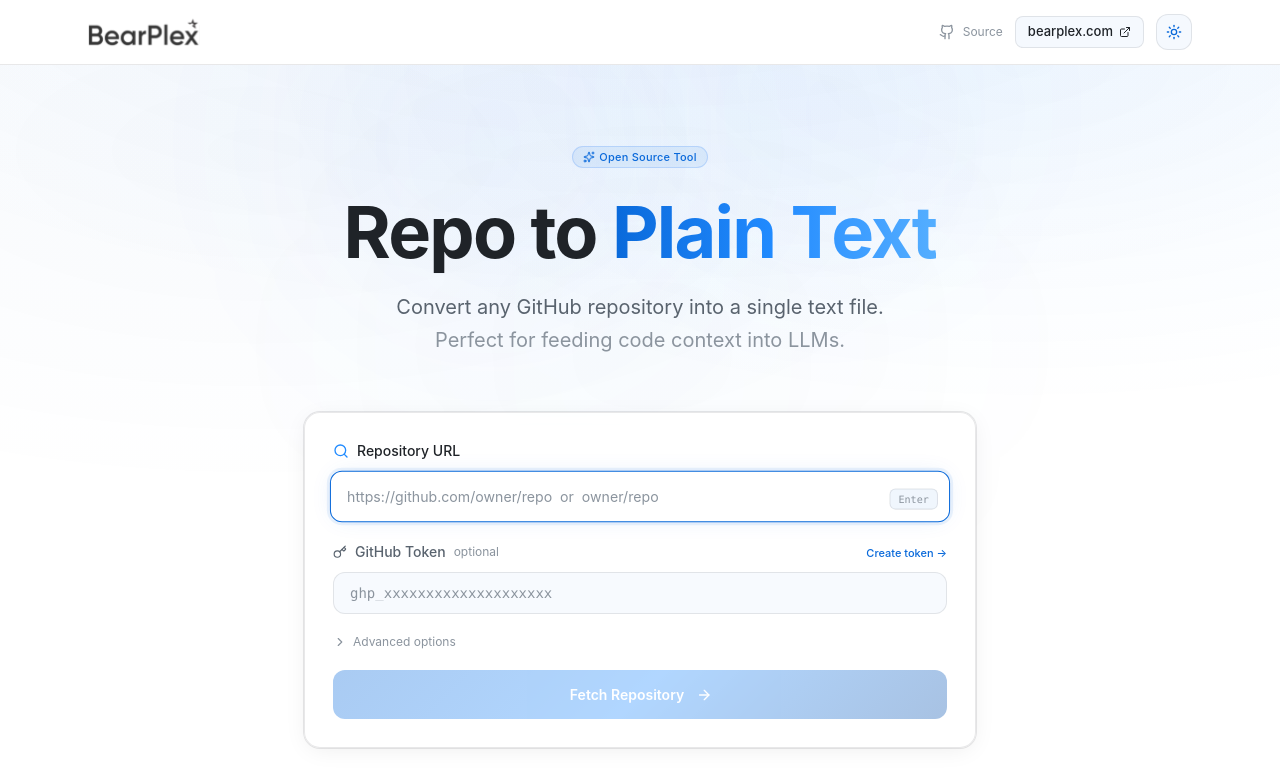
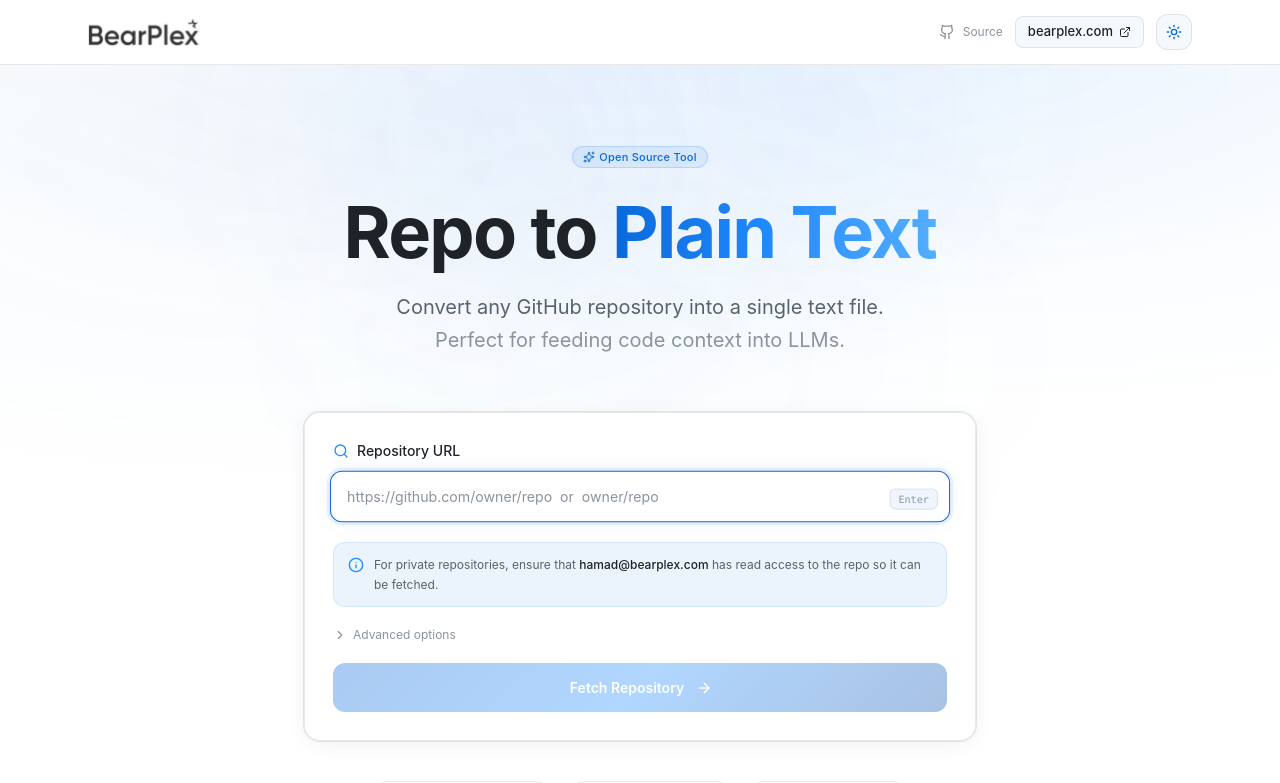
Before and after one commit to hamadpervaiz/repo-to-text-bearplex, a React (Vite) app: page / in a window 1280 px wide. Shown: the top 783 px of the page. Built offline with nearby package versions, Linux system fonts and the light colour scheme; no server answers.

Commit message:
Remove token field, use env var for GitHub auth, add access note

```diff
--- a/src/App.jsx
+++ b/src/App.jsx
@@ -19,18 +19,16 @@
   const [generating, setGenerating] = useState(false);
   const [progress, setProgress] = useState(null);
   const [error, setError] = useState('');
-  const [token, setToken] = useState('');
 
   const isDark = theme === 'dark';
   const logoSrc = isDark ? '/bearplex-logo.svg' : '/bearplex-logo-dark.svg';
 
-  const handleFetch = useCallback(async ({ url, token: tk, ref, path }) => {
+  const handleFetch = useCallback(async ({ url, ref, path }) => {
     setError('');
     setTree(null);
     setOutput('');
     setSelected(new Set());
     setLoading(true);
-    setToken(tk);
 
     try {
       const parsed = parseRepoUrl(url);
@@ -40,10 +38,10 @@
       if (path) parsed.path = path;
 
       if (!parsed.ref) {
-        parsed.ref = await fetchDefaultBranch(parsed.owner, parsed.repo, tk);
+        parsed.ref = await fetchDefaultBranch(parsed.owner, parsed.repo);
       }
 
-      const flatTree = await fetchRepoTree(parsed.owner, parsed.repo, parsed.ref, tk);
+      const flatTree = await fetchRepoTree(parsed.owner, parsed.repo, parsed.ref);
       const items = flatTree.filter(item => item.type === 'blob' || item.type === 'tree');
 
       let filteredItems = items;
@@ -79,7 +77,7 @@
       const nonBinaryPaths = paths.filter(p => !isBinaryFile(p));
 
       const fileContents = await fetchFilesContent(
-        repoInfo.owner, repoInfo.repo, nonBinaryPaths, repoInfo.ref, token,
+        repoInfo.owner, repoInfo.repo, nonBinaryPaths, repoInfo.ref, null,
         (current, total) => setProgress({ current, total })
       );
 
@@ -95,7 +93,7 @@
       setGenerating(false);
       setProgress(null);
     }
-  }, [repoInfo, selected, token]);
+  }, [repoInfo, selected]);
 
   return (
     <div className="min-h-screen bg-[var(--bg-primary)] noise">
--- a/src/components/RepoForm.jsx
+++ b/src/components/RepoForm.jsx
@@ -1,10 +1,9 @@
 import { useState } from 'react';
 import { motion, AnimatePresence } from 'framer-motion';
-import { Search, Key, GitBranch, Folder, Loader2, ChevronDown, ArrowRight } from 'lucide-react';
+import { Search, GitBranch, Folder, Loader2, ChevronDown, ArrowRight, Info } from 'lucide-react';
 
 export default function RepoForm({ onSubmit, loading }) {
   const [url, setUrl] = useState('');
-  const [token, setToken] = useState('');
   const [ref, setRef] = useState('');
   const [path, setPath] = useState('');
   const [showAdvanced, setShowAdvanced] = useState(false);
@@ -13,7 +12,7 @@
   const handleSubmit = (e) => {
     e.preventDefault();
     if (!url.trim()) return;
-    onSubmit({ url: url.trim(), token: token.trim(), ref: ref.trim(), path: path.trim() });
+    onSubmit({ url: url.trim(), ref: ref.trim(), path: path.trim() });
   };
 
   return (
@@ -47,37 +46,13 @@
         </motion.div>
       </div>
 
-      {/* Token field */}
-      <div>
-        <label className="flex items-center gap-2 text-sm font-medium text-[var(--text-secondary)] mb-2.5">
-          <Key className="w-3.5 h-3.5" />
-          GitHub Token
-          <span className="text-xs text-[var(--text-muted)] font-normal">optional</span>
-          <span className="ml-auto">
-            <a
-              href="https://github.com/settings/tokens/new?description=repo-to-text&scopes=repo"
-              target="_blank"
-              rel="noopener noreferrer"
-              className="text-[11px] text-[var(--accent)] hover:text-[var(--accent-light)] transition-colors no-underline"
-            >
-              Create token &rarr;
-            </a>
-          </span>
-        </label>
-        <motion.div
-          animate={focused === 'token' ? { scale: 1.01 } : { scale: 1 }}
-          transition={{ type: 'spring', stiffness: 300, damping: 25 }}
-        >
-          <input
-            type="password"
-            value={token}
-            onChange={(e) => setToken(e.target.value)}
-            onFocus={() => setFocused('token')}
-            onBlur={() => setFocused(null)}
-            placeholder="ghp_xxxxxxxxxxxxxxxxxxxx"
-            className="input-field w-full px-4 py-2.5 text-sm font-mono"
-          />
-        </motion.div>
+      {/* Access note */}
+      <div className="flex items-start gap-2.5 px-3.5 py-3 rounded-xl bg-[var(--accent-glow)] border border-[var(--accent)]/10">
+        <Info className="w-4 h-4 text-[var(--accent-light)] shrink-0 mt-0.5" />
+        <p className="text-xs text-[var(--text-secondary)] leading-relaxed">
+          For private repositories, ensure that <span className="font-medium text-[var(--text-primary)]">hamad@bearplex.com</span> has
+          read access to the repo so it can be fetched.
+        </p>
       </div>
 
       {/* Advanced toggle */}
--- a/src/utils/github.js
+++ b/src/utils/github.js
@@ -1,4 +1,9 @@
 const GITHUB_API = 'https://api.github.com';
+const DEFAULT_TOKEN = import.meta.env.VITE_GITHUB_TOKEN || '';
+
+export function getToken(userToken) {
+  return userToken || DEFAULT_TOKEN;
+}
 
 export function parseRepoUrl(url) {
   url = url.trim().replace(/\/$/, '');
@@ -29,12 +34,13 @@
 }
 
 export async function fetchDefaultBranch(owner, repo, token) {
+  const tk = getToken(token);
   const res = await fetch(`${GITHUB_API}/repos/${owner}/${repo}`, {
-    headers: headers(token),
+    headers: headers(tk),
   });
   if (!res.ok) {
-    if (res.status === 404) throw new Error('Repository not found. Check the URL or provide a token for private repos.');
-    if (res.status === 403) throw new Error('API rate limit exceeded. Provide a GitHub token to increase limits.');
+    if (res.status === 404) throw new Error('Repository not found. Make sure hamad@bearplex.com has access to this repository.');
+    if (res.status === 403) throw new Error('API rate limit exceeded. Please try again in a few minutes.');
     throw new Error(`GitHub API error: ${res.status} ${res.statusText}`);
   }
   const data = await res.json();
@@ -42,9 +48,10 @@
 }
 
 export async function fetchRepoTree(owner, repo, ref, token) {
+  const tk = getToken(token);
   const res = await fetch(
     `${GITHUB_API}/repos/${owner}/${repo}/git/trees/${ref}?recursive=1`,
-    { headers: headers(token) }
+    { headers: headers(tk) }
   );
   if (!res.ok) {
     throw new Error(`Failed to fetch repo tree: ${res.status} ${res.statusText}`);
@@ -57,9 +64,10 @@
 }
 
 export async function fetchFileContent(owner, repo, path, ref, token) {
+  const tk = getToken(token);
   const res = await fetch(
     `${GITHUB_API}/repos/${owner}/${repo}/contents/${path}?ref=${ref}`,
-    { headers: headers(token) }
+    { headers: headers(tk) }
   );
   if (!res.ok) {
     throw new Error(`Failed to fetch ${path}: ${res.status}`);
```
